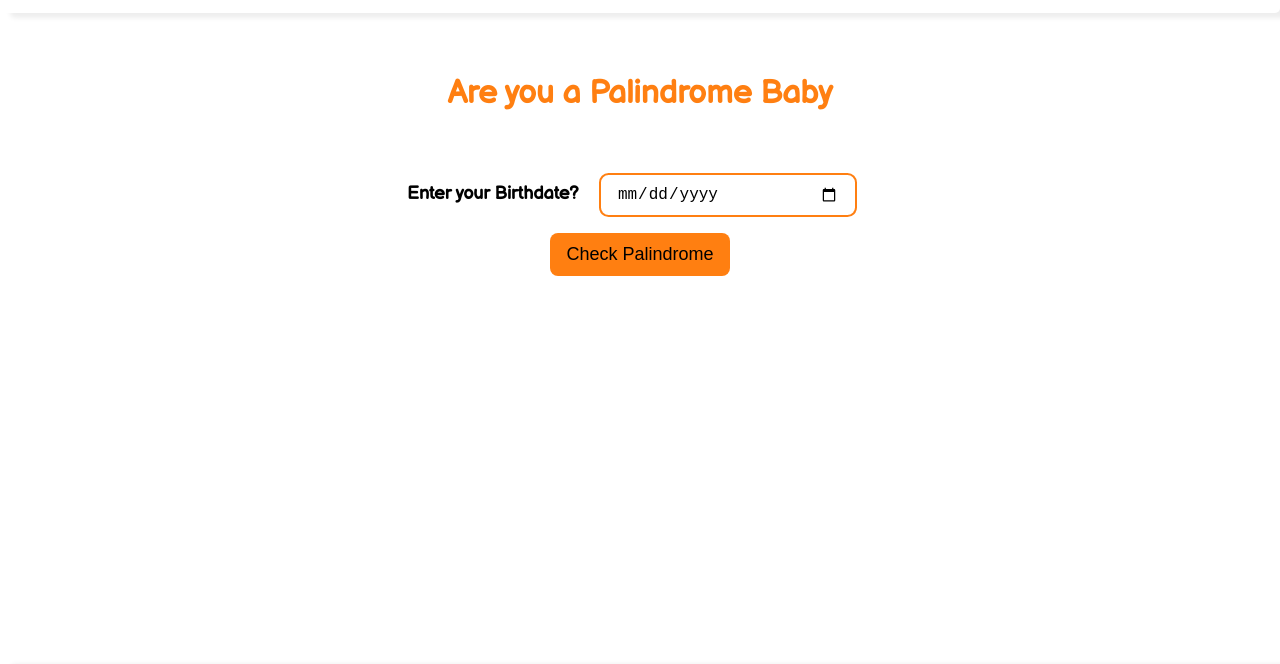
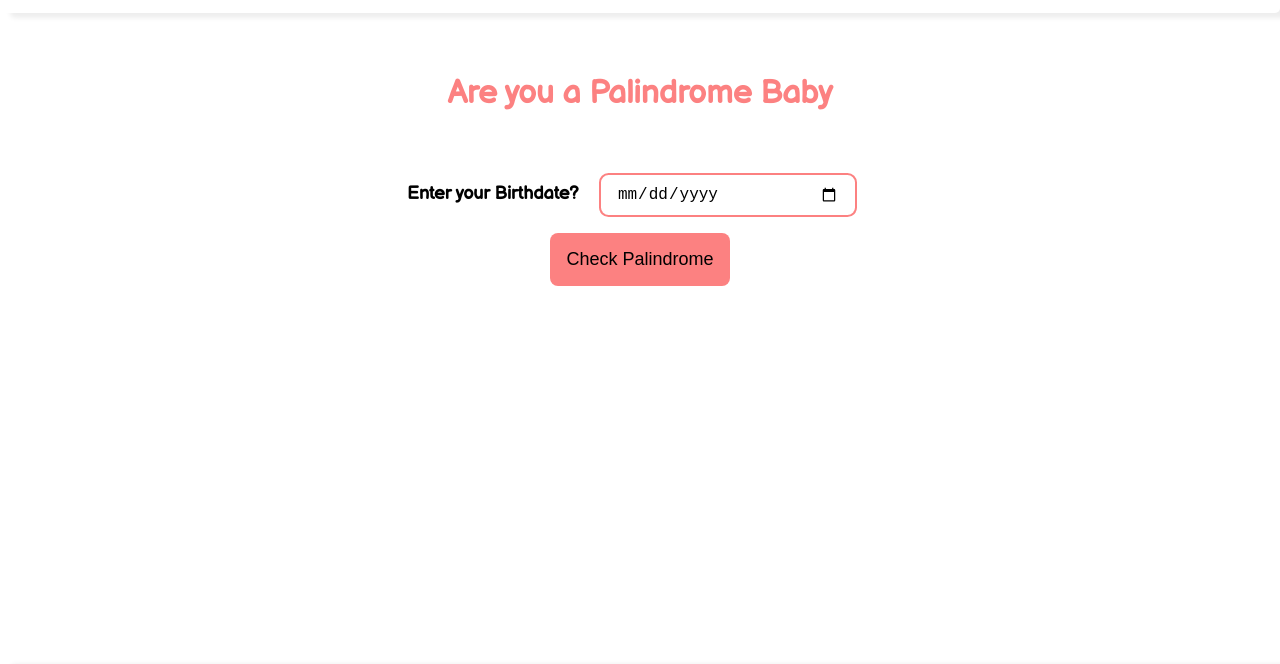
Before and after one commit to SyedSibtainRazvi/Palindrome-Birthday, a plain HTML site: page index.html in a window 1280 px wide. Shown: the part 43-707 px from the top of the page. Drawn offline with Linux system fonts and the light colour scheme.

Commit message:
style: color correction

```diff
--- a/style.css
+++ b/style.css
@@ -49,7 +49,7 @@ header {
 
 h2 {
     margin: 2rem auto;
-    color: #FF7F11;
+    color: #Fc8181;
     font-size: 2rem;
     padding: 0.8rem;
 }
@@ -63,7 +63,7 @@ h2 {
 .birthday-input {
     outline: #000;
     padding: 0.6rem 1rem;
-    border: 2px solid #FF7F11;
+    border: 2px solid #Fc8181;
     border-radius: 0.6rem;
     font-size: 1rem;
     margin: 1rem;
@@ -72,16 +72,20 @@ h2 {
 }
 
 #check-btn {
-    background: #FF7F11;
+    background: #Fc8181;
     border: none;
-    color: #000;
-    padding: 0.7rem 1rem;
+    padding: 1rem 1rem;
     border-radius: 0.5rem;
     font-size: large;
     cursor: pointer;
-    outline: #000;
     margin: auto;
+    outline: black;
+    color: black;
     display: block;
+}
+
+#check-btn:hover{
+    background: #ff9e9e;
 }
 
 #output {
```
